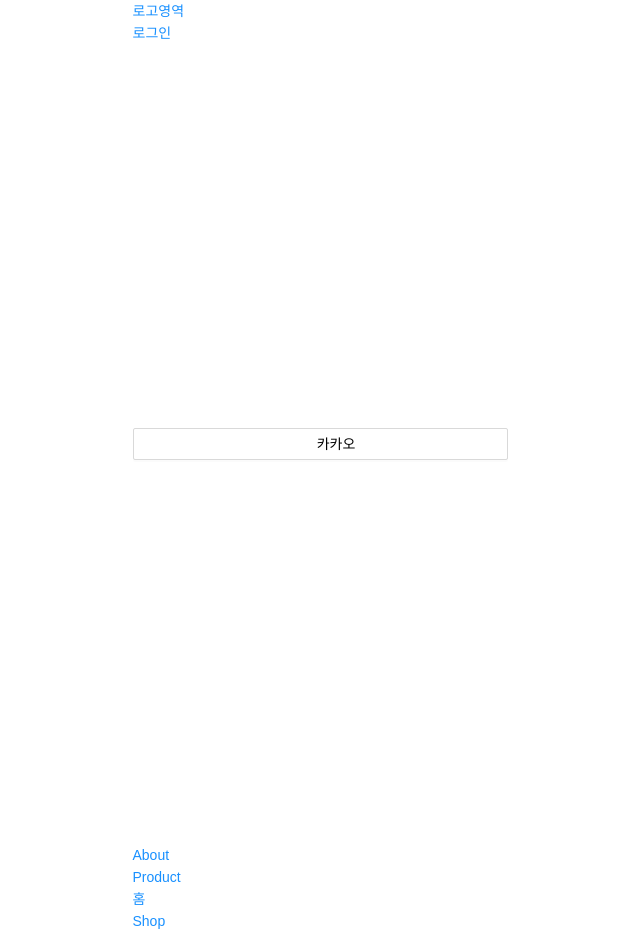
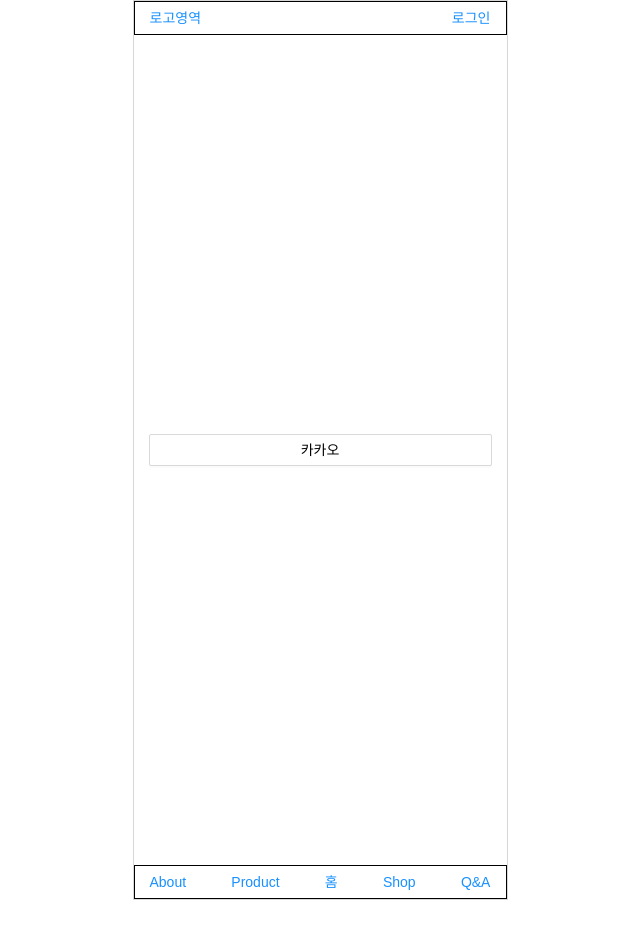
Before and after one commit to SeongGyeongOh/react-project-masul, a React (Create React App) app: page /login in a window 1280 px wide. Shown: the top 936 px of the page, without its empty margins (320-960 px from the left). After the commit the page ends 900 px from the top, so only its background shows below. Built offline with nearby package versions, Linux system fonts and the light colour scheme; a web font is replaced by a local one.

Commit message:
mainlayout 수정

```diff
--- a/src/App.tsx
+++ b/src/App.tsx
@@ -1,7 +1,7 @@
 import React from 'react';
 import { BrowserRouter, Route, Routes } from 'react-router-dom';
 import Login from './pages/Login';
-import RecommendPage from './pages/recommend';
+import RecommendPage from './pages/Recommend';
 
 const App = () => {
   return (
--- a/src/assets/scss/common.scss
+++ b/src/assets/scss/common.scss
@@ -7,13 +7,14 @@
 * {
   // font-family: 'Noto Sans KR', sans-serif;
   font-size: 10px;
-  width: 375px;
   font-family: 'Harmony_L', sans-serif;
 }
 
 #root {
   width: 375px;
   margin: 0 auto;
+  //*하정 : 임시로 보더라인 잡아두겠습니다!!
+  border: 1px solid #d7d7d7;
 }
 
 @font-face {
@@ -297,6 +298,12 @@
   flex-direction: column !important;
 }
 
+.flex_wrap {
+  display: flex;
+  justify-content: space-between;
+  align-items: center;
+}
+
 .w-25 {
   width: 25%;
 }
@@ -501,3 +508,7 @@
   margin-left: 25px;
   transition: 0;
 }
+
+.mainpd {
+  padding: 15px;
+}
--- a/src/components/Footer/footer.scss
+++ b/src/components/Footer/footer.scss
@@ -0,0 +1,6 @@
+.footer-menu {
+  margin-bottom: 0 !important;
+  padding: 7px 0;
+  border: 1px solid black;
+  padding: 5px 15px;
+}
--- a/src/components/Footer/index.tsx
+++ b/src/components/Footer/index.tsx
@@ -4,7 +4,7 @@
 
 const Footer = () => {
   return (
-    <ul className="header-menu">
+    <ul className="footer-menu flex_wrap">
       <li>
         <Link to="/alcoholcup">About</Link>
       </li>
--- a/src/components/Header/Header.scss
+++ b/src/components/Header/Header.scss
@@ -0,0 +1,6 @@
+.header-menu {
+  margin-bottom: 0 !important;
+  padding: 7px 0;
+  border: 1px solid black;
+  padding: 5px 15px;
+}
--- a/src/components/Header/index.tsx
+++ b/src/components/Header/index.tsx
@@ -5,7 +5,7 @@
 
 const Header = () => {
   return (
-    <div className="Header_wrap">
+    <div className="header-menu flex_wrap">
       <Link to="/">
         <Logo />
       </Link>
--- a/src/containers/RecommendDetails.tsx
+++ b/src/containers/RecommendDetails.tsx
@@ -1,5 +1,5 @@
 import React from 'react';
-import RecommendForm from '../components/recommedForm';
+import RecommendForm from '../components/RecommedForm';
 
 const RecommendDetails = () => {
   return (
--- a/src/layout/MainLayout.tsx
+++ b/src/layout/MainLayout.tsx
@@ -11,7 +11,7 @@
   return (
     <>
       <Header />
-      {child}
+      <div className="mainpd">{child}</div>
       <Footer />
     </>
   );
```
Also changed, not shown: 1 other file (tests, documents, lock files or other folders).
